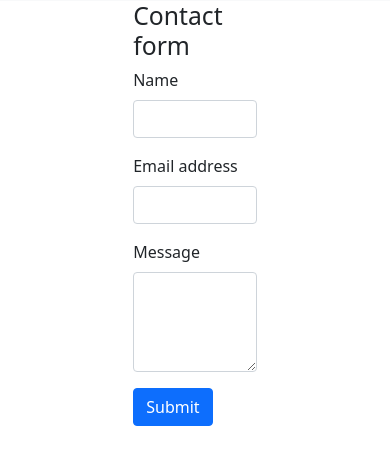
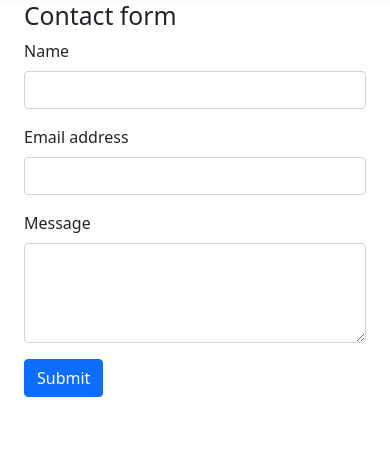
Before and after one commit to castelnuovo/trivakamer, a PHP site: template views/contact.twig in a window 390 px wide. Shown: the part 67-532 px from the top of the page. Run offline with PHP 8.4, Linux system fonts and the light colour scheme; the template is opened without the code that fills it, so the values that code supplies are empty; some libraries are stand-ins or nearby versions.

Commit message:
Responsive templates

```diff
--- a/views/contact.twig
+++ b/views/contact.twig
@@ -2,22 +2,39 @@
 {% set title = "Contact" %}
 
 {% block content %}
-<div class="container px-5" style="width: 60%">
+<div class="container">
+	<div class="row">
+		<div class="col-0 col-lg-2"></div>
+		<div class="col-0 col-lg-8">
 			<h2 class="mb-2">Contact form</h2>
 			<form>
 				<div class="mb-3">
 					<label for="exampleInputEmail" class="form-label">Name</label>
-            <input type="email" class="form-control" id="inputName" aria-describedby="emailHelp"/>
+					<input
+						type="email"
+						class="form-control"
+						id="inputName"
+						aria-describedby="emailHelp"
+						/>
 				</div>
 				<div class="mb-3">
-            <label for="exampleInputPassword" class="form-label">Email address</label>
-            <input type="text" class="form-control" id="inputEmail"/>
+					<label for="exampleInputPassword" class="form-label"
+						>Email address</label
+						>
+					<input type="text" class="form-control" id="inputEmail" />
 				</div>
 				<div class="mb-3">
 					<label for="textArea" class="form-label">Message</label>
-            <textarea class="form-control" id="textArea" style="height: 100px"></textarea>
+					<textarea
+						class="form-control"
+						id="textArea"
+						style="height: 100px"
+						></textarea>
 				</div>
 				<button type="submit" class="btn btn-primary">Submit</button>
 			</form>
 		</div>
+		<div class="col-0 col-lg-2"></div>
+	</div>
+</div>
 {% endblock %}
```
Also changed, not shown: views/index.twig (+54 -11 lines). Lines whose indentation alone changed are shown as unchanged.
